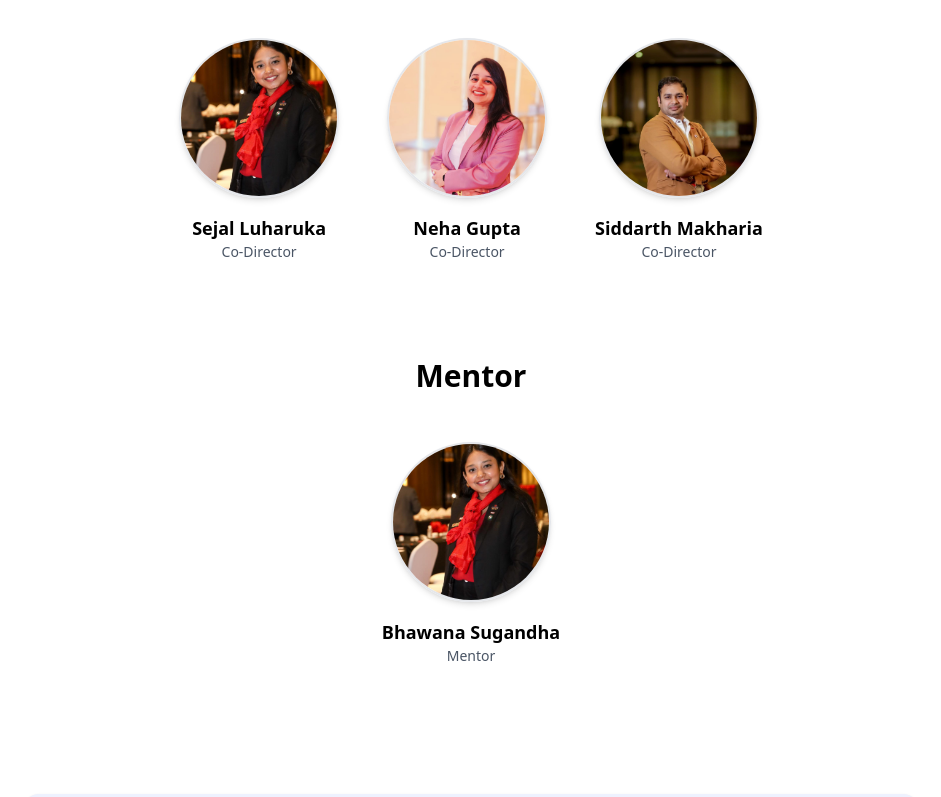
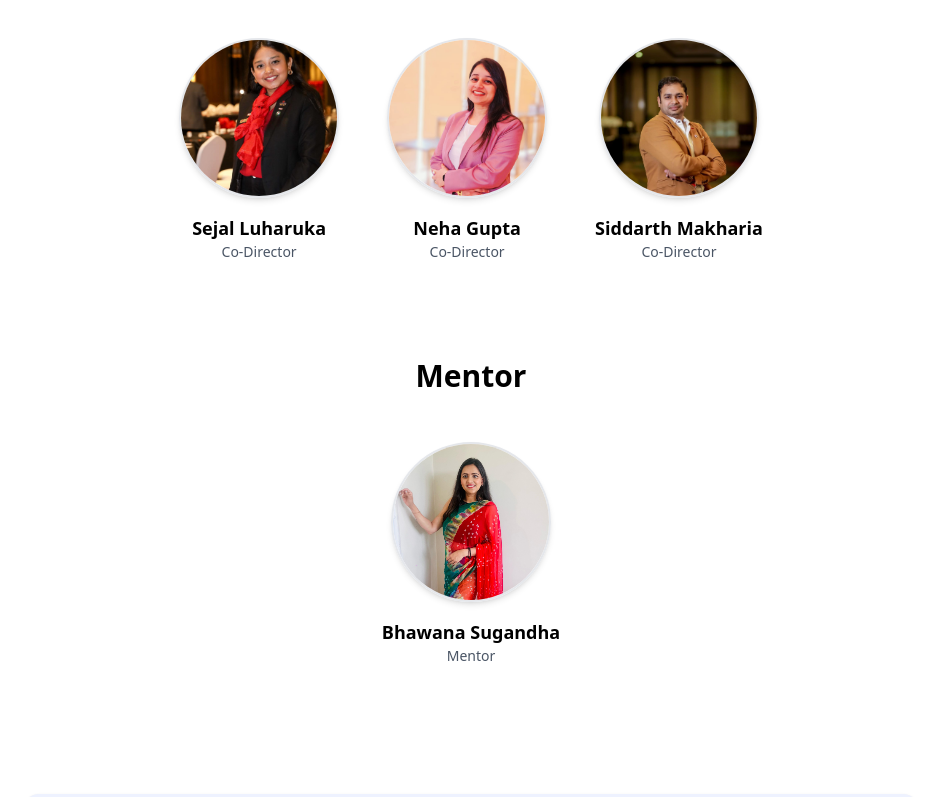
Before and after one commit to imhimanshujain/bogjaipur, a Next.js app: page /team in a window 1280 px wide. Shown: the part 850-1647 px from the top of the page, without its empty margins (169-1110 px from the left). Built offline with nearby package versions, Linux system fonts and the light colour scheme.

Commit message:
updated photo

```diff
--- a/app/team/page.tsx
+++ b/app/team/page.tsx
@@ -55,7 +55,7 @@ const groupedTeam = {
     {
       name: 'Bhawana Sugandha',
       role: 'Mentor',
-      image: '/lady2.jpeg',
+      image: '/lady3.jpeg',
       bio: 'Bhawana offers strategic guidance and mentorship to help BOG members scale confidently.',
       quote: 'BOG has created the perfect launchpad for bold businesses.'
     }
```
